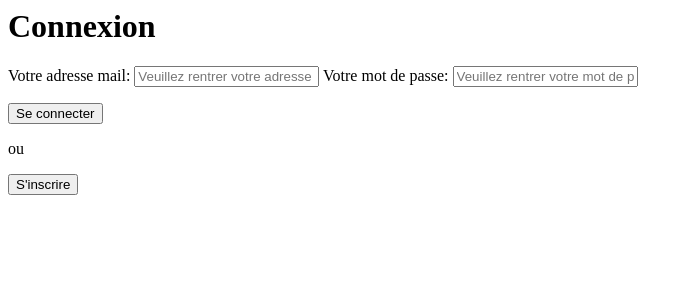
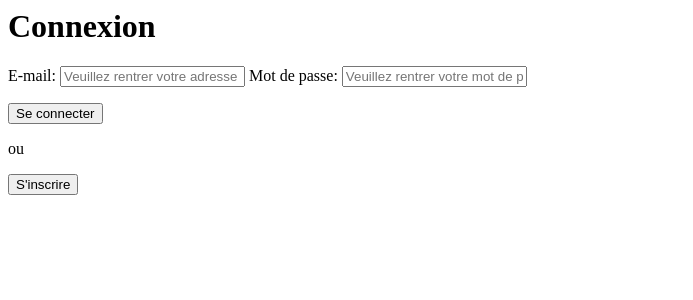
Before and after one commit to SehnsuchtDev/DungeonXplorer, a PHP site: page /medieval/connection.php in a window 1280 px wide. Shown: the top 300 px of the page, without its empty margins (0-693 px from the left). Run offline with PHP 8.4, Linux system fonts and the light colour scheme.

Commit message:
🚧 done with the connection layout

```diff
--- a/views/book.php
+++ b/views/book.php
@@ -9,7 +9,7 @@
 <body class="bg-[#1a1a1a]">
     <?php include('./shared/header.php'); ?>
 
-    <div id="book" class="pointer-events-none z-0">
+    <div id="book" class="pointer-events-none z-0 mb-12">
         <?php include "./booktest/StoryMode_Load.php"; ?>
     </div>
     <?php include "./shared/footer.php"; ?>
--- a/views/booktest/StoryMode_Load.php
+++ b/views/booktest/StoryMode_Load.php
@@ -5,10 +5,6 @@
         window.bookmanager.loadTwoPage("./booktest/StoryMode_Page1.php", "./booktest/StoryMode_Page2.php");
     });
 
-    btnContinue = document.getElementById("connecter");
-    btnContinue.removeAttribute("id");
-    btnContinue.addEventListener("click", () => {
-        window.bookmanager.flipNext()
-    });
+
 
 </script>
--- a/views/connection.php
+++ b/views/connection.php
@@ -1,26 +1,35 @@
-<div class="bg-[#000000] text-[#FFFFFF] flex justify-between items-center">
+<div class="bg-[#000000] text-[#FFFFFF] flex justify-between items-center font-['Pirata_One']">
 
 
-    <h1 class="text-center text-4xl p-16"> Connexion </h1>
+    <h1 class="text-center text-4xl p-16 font-['Pirata_One']"> Connexion </h1>
     <form method="post" action="">
-        <!-- <div class="flex justify-between items-center p-4 max-[600px]:flex-col"> -->
-        <label class="px-5">Votre adresse mail:</label>
-        <input type="email" name="mail" placeholder="Veuillez rentrer votre adresse mail"
-            class="border-2 w-[30vw] bg-[#2E2E2E] rounded text-center pointer-events-auto">
-        <!-- </div> -->
+        <span class="flex justify-between items-center p-4 max-[600px]:flex-col">
+            <label class="px-4 text-[2.5vh] w-[10vw]">E-mail:</label>
+            <input type="email" name="mail" placeholder="Veuillez rentrer votre adresse mail"
+                class="text-[2.5vh] border-2 w-[25vw] bg-[#2E2E2E] rounded text-center ">
+        </span>
 
-        <!-- <div class="flex justify-between items-center p-4 max-[600px]:flex-col"> -->
-        <label class="px-5">Votre mot de passe:</label>
-        <input type="password" name="motDePasse" placeholder="Veuillez rentrer votre mot de passe"
-            class="border-2 w-[30vw] bg-[#2E2E2E] rounded text-center pointer-events-auto">
-        <!-- </div> -->
+        <span class="flex justify-between items-center p-4 max-[600px]:flex-col">
+            <label class="px-4 text-[2.5vh] w-[10vw]">Mot de passe:</label>
+            <input type="password" name="motDePasse" placeholder="Veuillez rentrer votre mot de passe"
+                class=" text-[2.5vh] border-2 w-[25vw] bg-[#2E2E2E] rounded text-center">
+        </span>
     </form>
 
-    <!-- <div class="flex flex-col items-center space-y-4 p-32"> -->
-    <button id="connecter" class=" bg-[#2E2E2E] p-4 w-48  rounded pointer-events-auto"> Se connecter </button>
-    <p> ou </p>
-    <button class=" bg-[#2E2E2E] p-4 w-48 rounded pointer-events-auto"> S'inscrire
-    </button>
-    <!-- </div> -->
+    <span class="flex flex-col items-center space-y-4 mt-16">
+        <button id="connecter" class=" bg-[#2E2E2E] p-4 w-48  rounded pointer-events-auto"> Se connecter </button>
+        <p class="text-[2.2vh] h-1"> ou </p>
+        <button class=" bg-[#2E2E2E] p-2 w-32 m-100 text-[2.2vh] rounded pointer-events-auto"> S'inscrire
+        </button>
+    </span>
 
 </div>
+
+<script defer>
+
+    btnContinue = document.getElementById("connecter");
+    btnContinue.removeAttribute("id");
+    btnContinue.addEventListener("click", () => {
+        window.bookmanager.flipNext()
+    });
+</script>
```
